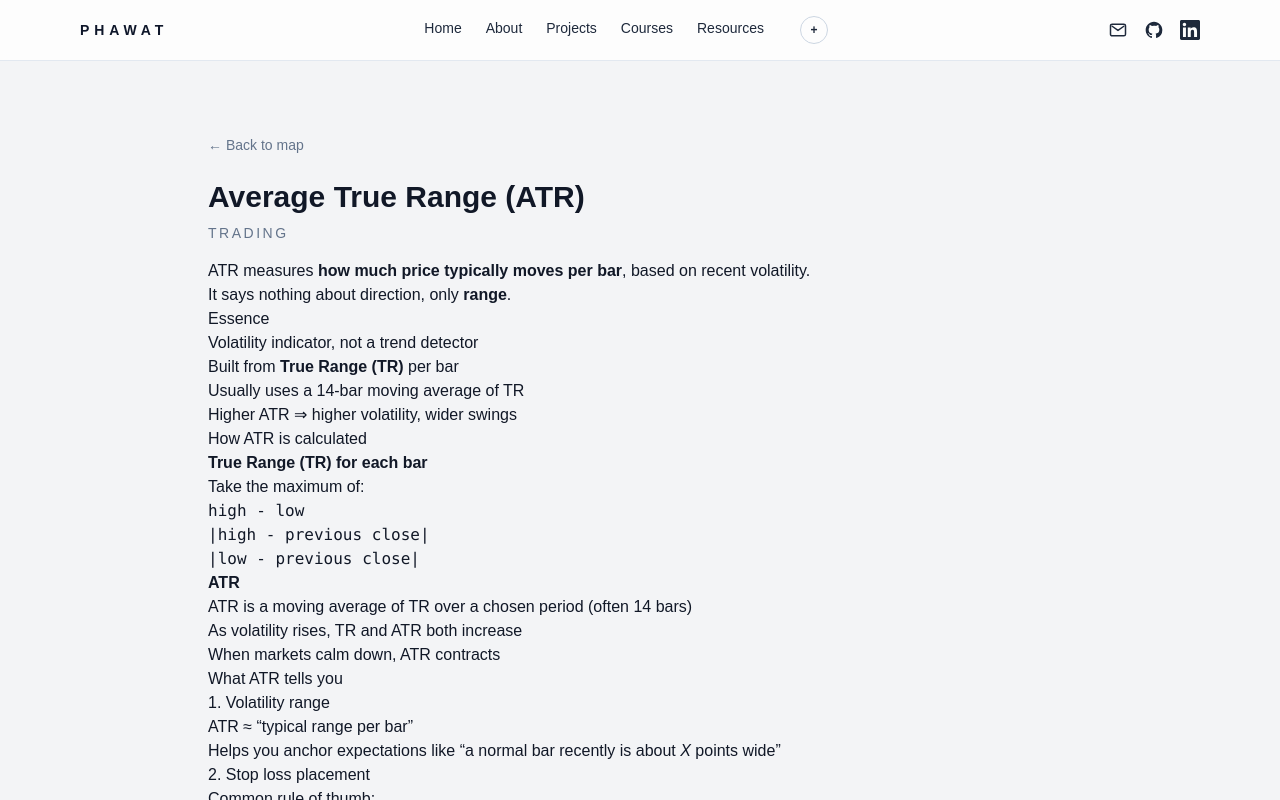
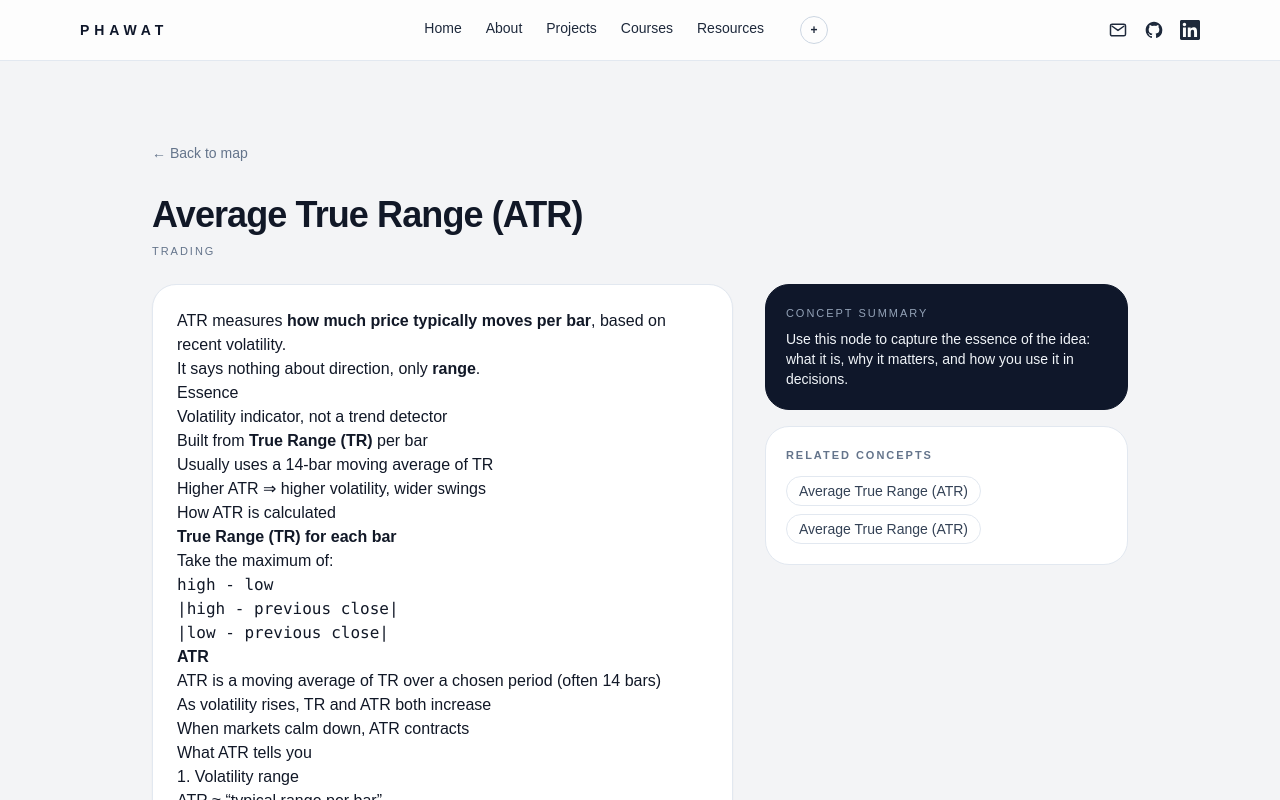
Before and after one commit to phawatboom/my-portfolio, a Next.js app: page /knowledge/atr in a window 1280 px wide. Shown: the top 800 px of the page. Built offline with nearby package versions, Linux system fonts and the light colour scheme.

Commit message:
feat: add loading state to the knowledge map

```diff
--- a/app/knowledge/[slug]/page.tsx
+++ b/app/knowledge/[slug]/page.tsx
@@ -7,12 +7,15 @@ export async function generateStaticParams() {
   return files.map((f) => ({ slug: f.slug }));
 }
 
-export default async function KnowledgeNodePage({ params }: { params: Promise<{ slug: string }> }) {
+export default async function KnowledgeNodePage({
+  params,
+}: {
+  params: Promise<{ slug: string }>;
+}) {
   const { slug } = await params;
 
-  // Find the file that matches this slug
   const files = getKnowledgeFiles();
-  const match = files.find(f => f.slug === slug);
+  const match = files.find((f) => f.slug === slug);
 
   if (!match) {
     return <div>Not found</div>;
@@ -23,38 +26,75 @@ export default async function KnowledgeNodePage({ params }: { params: Promise<{
   const current = nodes.find((n) => n.id === data.id);
 
   if (!current) {
-      return <div>Node not found in graph</div>
+    return <div>Node not found in graph</div>;
   }
 
   const relatedEdges = edges.filter(
     (e) => e.fromId === current.id || e.toId === current.id,
   );
   const relatedNodes = relatedEdges
-    .map((e) => nodes.find((n) => n.id === (e.fromId === current.id ? e.toId : e.fromId)))
+    .map((e) =>
+      nodes.find((n) =>
+        n.id === current.id ? e.toId : e.fromId === current.id ? e.toId : n.id,
+      ),
+    )
     .filter((n): n is NonNullable<typeof n> => Boolean(n));
 
   return (
-    <main className="mx-auto max-w-4xl px-4 py-8">
-      <Link href="/knowledge" className="mb-6 inline-block text-sm text-slate-500 hover:text-slate-900">
+    <main className="max-w-5xl mx-auto px-4 sm:px-6 py-8 sm:py-10 space-y-6">
+      {/* Back link */}
+      <Link
+        href="/knowledge"
+        className="inline-block text-xs sm:text-sm text-slate-500 hover:text-slate-900 mb-2"
+      >
         ← Back to map
       </Link>
 
-      <h1 className="mb-2 text-3xl font-semibold">{current.title}</h1>
+      {/* Header */}
+      <header className="space-y-2">
+        <h1 className="text-3xl sm:text-4xl font-extrabold tracking-tight">
+          {current.title}
+        </h1>
         {current.category && (
-        <p className="mb-4 text-sm uppercase tracking-[0.18em] text-slate-500">
+          <p className="text-[11px] uppercase tracking-[0.18em] text-slate-500">
             {current.category}
           </p>
         )}
+        {data.subtitle && (
+          <p className="text-sm text-slate-600 max-w-3xl">
+            {data.subtitle}
+          </p>
+        )}
+      </header>
 
-      <article className="prose prose-slate max-w-none">
+      {/* Content + side panel */}
+      <section className="grid gap-8 md:grid-cols-[minmax(0,3.2fr)_minmax(0,2fr)] items-start">
+        {/* Main prose */}
+        <article className="rounded-3xl border border-slate-200 bg-white shadow-sm px-4 sm:px-6 py-5 sm:py-6">
+          <div className="prose prose-slate max-w-none prose-p:leading-relaxed prose-li:leading-relaxed prose-headings:scroll-mt-24 prose-h2:text-[0.95rem] prose-h2:font-semibold prose-h2:mt-4 prose-h2:mb-2 prose-strong:font-semibold">
             <MDXRemote source={content} />
+          </div>
         </article>
 
-      <section className="mt-8 border-t border-slate-200 pt-4">
-        <h2 className="mb-2 text-sm font-semibold uppercase tracking-[0.18em] text-slate-500">
+        {/* Side panel */}
+        <aside className="space-y-4">
+          {/* Concept summary card */}
+          <div className="rounded-3xl border border-slate-900 bg-slate-900 text-slate-50 px-4 sm:px-5 py-4 sm:py-5">
+            <p className="text-[11px] uppercase tracking-[0.18em] text-slate-400 mb-2">
+              Concept summary
+            </p>
+            <p className="text-sm text-slate-100">
+              {data.summary ??
+                "Use this node to capture the essence of the idea: what it is, why it matters, and how you use it in decisions."}
+            </p>
+          </div>
+
+          {/* Related concepts card */}
+          <div className="rounded-3xl border border-slate-200 bg-white px-4 sm:px-5 py-4 sm:py-5">
+            <h2 className="mb-3 text-[11px] font-semibold uppercase tracking-[0.18em] text-slate-500">
               Related concepts
             </h2>
-        <div className="flex flex-wrap gap-2 text-sm">
+            <div className="flex flex-wrap gap-2 text-xs sm:text-sm">
               {relatedNodes.length > 0 ? (
                 relatedNodes.map((n) => (
                   <Link
@@ -66,9 +106,13 @@ export default async function KnowledgeNodePage({ params }: { params: Promise<{
                   </Link>
                 ))
               ) : (
-            <p className="text-slate-500 italic">No related concepts linked yet.</p>
+                <p className="text-slate-500 italic text-xs">
+                  No related concepts linked yet.
+                </p>
               )}
             </div>
+          </div>
+        </aside>
       </section>
     </main>
   );
--- a/components/KnowledgeGraph.tsx
+++ b/components/KnowledgeGraph.tsx
@@ -50,19 +50,31 @@ export function KnowledgeGraph({ data }: KnowledgeGraphProps) {
   }, []);
 
   useEffect(() => {
-    if (!hasInitialCentered && fgRef.current && data.nodes.length > 0) {
-      // wait a bit so the force layout fully stabilises
-      const timeoutId = setTimeout(() => {
-        fgRef.current?.zoomToFit(800, 280); // same settings as Recenter
+    // Force the graph to be "ready" quickly (600ms), don't wait for full physics stop
+    const timer = setTimeout(() => {
+      if (!hasInitialCentered && fgRef.current) {
+        fgRef.current.zoomToFit(0, 280); // Instant zoom
         setHasInitialCentered(true);
-      }, 700); // you can tweak this (500–900ms usually feels good)
+      }
+    }, 600);
 
-      return () => clearTimeout(timeoutId);
-    }
-  }, [hasInitialCentered, data.nodes.length]);
+    return () => clearTimeout(timer);
+  }, [hasInitialCentered]);
 
   return (
     <div className="relative w-full h-[640px]">
+      {/* Loading overlay */}
+      {!hasInitialCentered && (
+        <div className="absolute inset-0 flex items-center justify-center text-xs text-slate-400 z-10 pointer-events-none">
+          Arranging nodes…
+        </div>
+      )}
+
+      <div
+        className={`w-full h-full transition-opacity duration-500 ${
+          hasInitialCentered ? "opacity-100" : "opacity-0"
+        }`}
+      >
         <ForceGraph3D
           ref={fgRef}
           graphData={data}
@@ -84,6 +96,7 @@ export function KnowledgeGraph({ data }: KnowledgeGraphProps) {
                 return "#64748b"; // slate
             }
           }}
+          // We use the timer above instead of onEngineStop for speed
           onNodeClick={(node: object) => {
           const n = node as GraphNode;
           if (n.slug) {
@@ -104,6 +117,7 @@ export function KnowledgeGraph({ data }: KnowledgeGraphProps) {
         }}
         nodeThreeObjectExtend={true}
       />
+      </div>
 
       {/* Controls Overlay */}
       <div className="absolute bottom-4 right-4 flex flex-col gap-2 items-end pointer-events-none">
```
Lines whose indentation alone changed are shown as unchanged.
